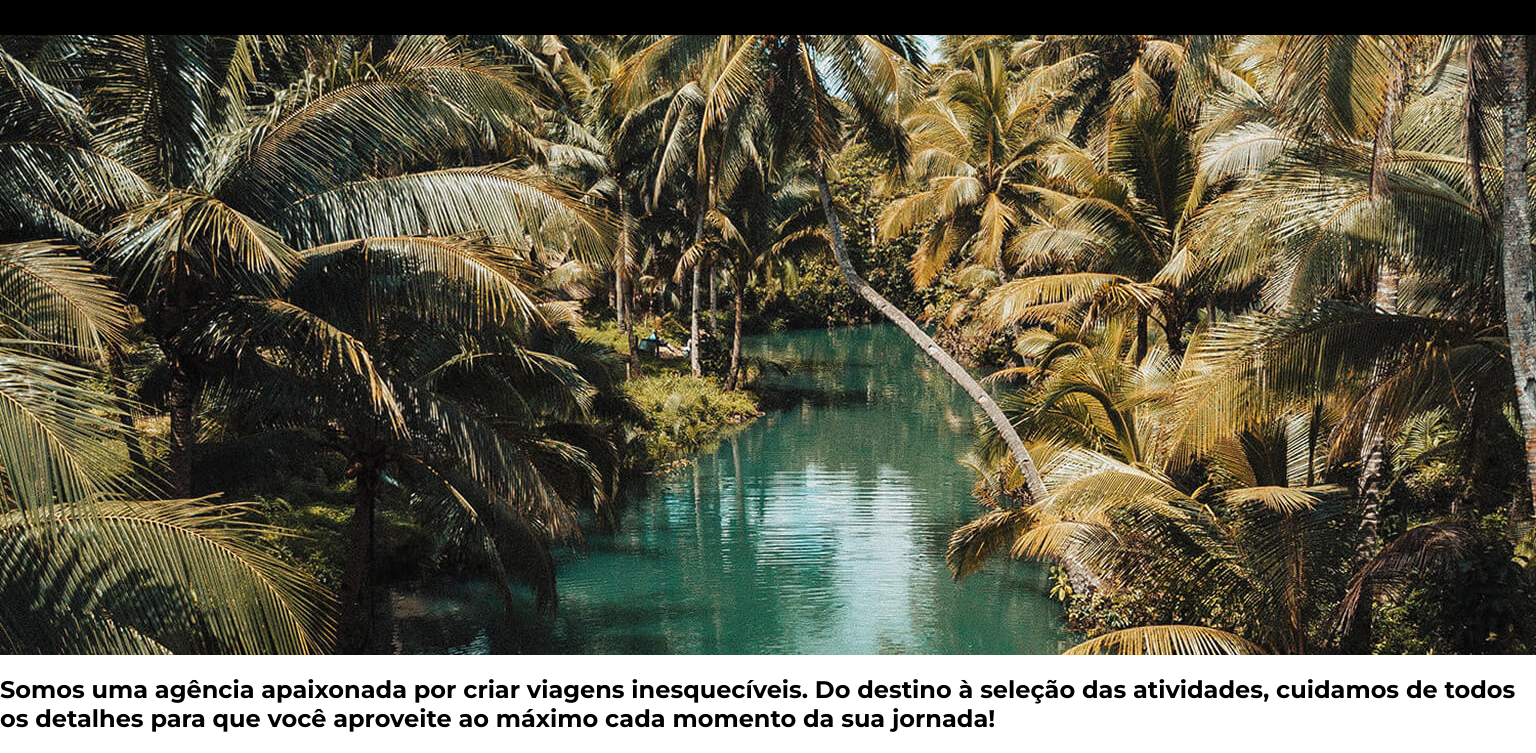
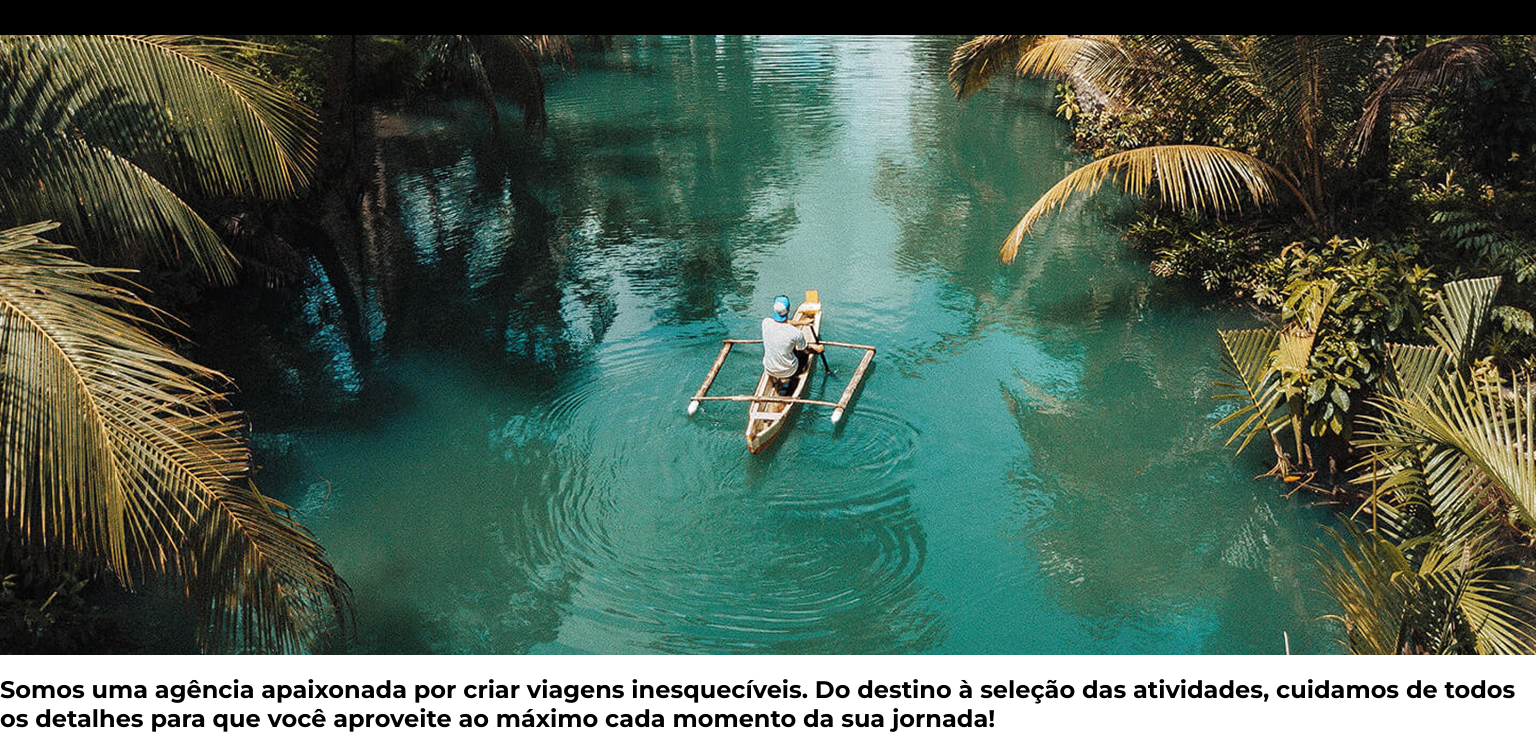
Before and after one commit to MaxwelJonson/jornada-viagens, a plain HTML site: page index.html in a window 1536 px wide. Shown: the part 105-858 px from the top of the page. Drawn offline with Linux system fonts and the light colour scheme.

Commit message:
Adiciona imagem ao hero para desktops

```diff
--- a/css/hero.css
+++ b/css/hero.css
@@ -13,3 +13,11 @@
         background-size: cover;
     }
 }
+
+/* MEDIDAS DA IMAGEM PARA DESKTOPS */
+@media screen and (min-width: 1440px) {
+    .hero-img{
+        background: url(../img/hero-desktop.jpg) no-repeat;
+        background-size: cover;
+    }
+}
```
Also changed, not shown: img/hero-desktop.jpg (added).
